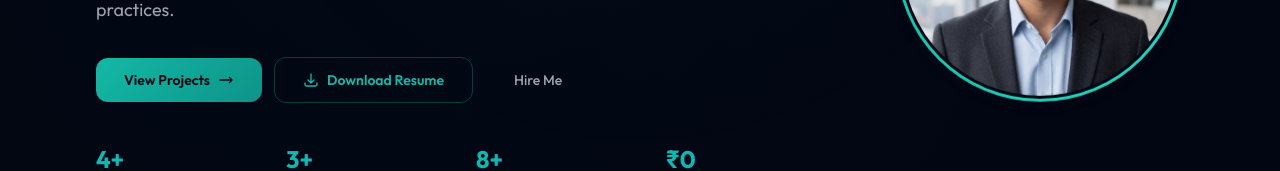
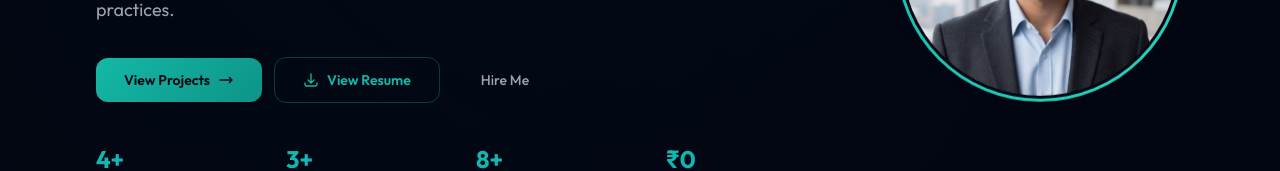
Before and after one commit to Mehtab20/MyPortfolio, a React (Vite) app in the folder frontend/: page / in a window 1280 px wide. Shown: the part 495-666 px from the top of the page. Built offline with nearby package versions, Linux system fonts and the light colour scheme; no server answers.

Commit message:
feat: Add real resume PDF + fix Hero button to point to /resume
Generated a proper A4 resume PDF from the /resume page using Playwright (170KB). Updated Hero Download Resume button to link to /resume page where users can preview and Print/Save the PDF. PDF also available directly at /resume.pdf.

```diff
--- a/frontend/src/components/Hero.jsx
+++ b/frontend/src/components/Hero.jsx
@@ -189,15 +189,13 @@ export default function Hero() {
                 </svg>
               </a>
               <a
-                href="/resume.pdf"
-                target="_blank"
-                rel="noopener noreferrer"
+                href="/resume"
                 className="group inline-flex items-center gap-2 px-7 py-3 rounded-xl btn-outline text-sm font-semibold"
               >
                 <svg className="w-4 h-4" fill="none" viewBox="0 0 24 24" stroke="currentColor" strokeWidth={2}>
                   <path strokeLinecap="round" strokeLinejoin="round" d="M3 16.5v2.25A2.25 2.25 0 005.25 21h13.5A2.25 2.25 0 0021 18.75V16.5M16.5 12L12 16.5m0 0L7.5 12m4.5 4.5V3" />
                 </svg>
-                <span>Download Resume</span>
+                <span>View Resume</span>
               </a>
               <a
                 href="#contact"
```
Also changed, not shown: 1 other file (tests, documents, lock files or other folders).
